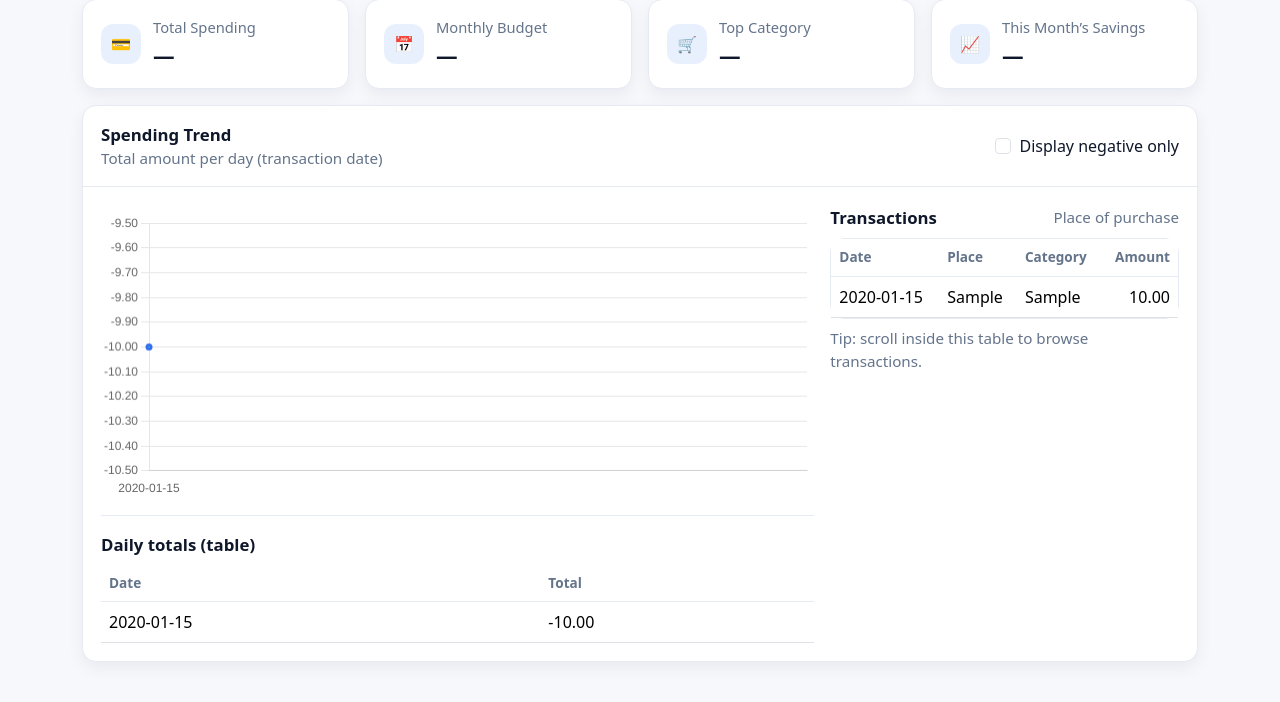
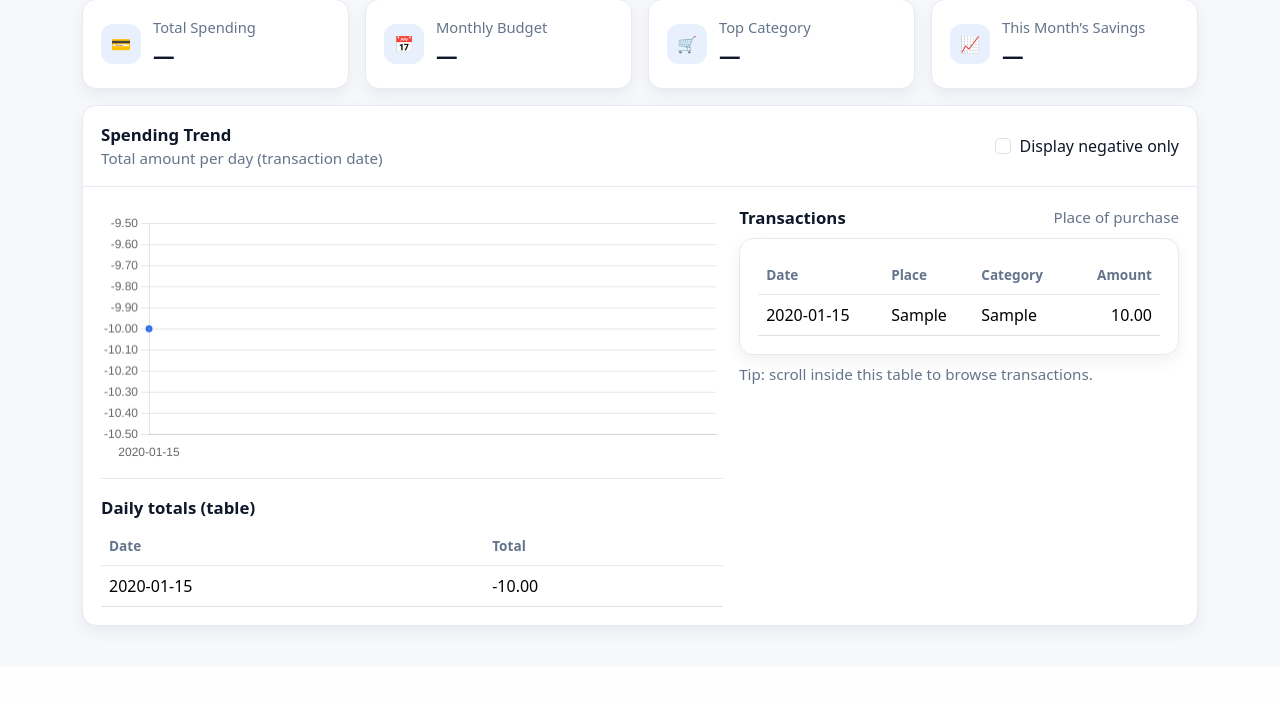
Before and after one commit to bluelazuli1973-cpu/csv_converterII, a Flask app: page /analytics/trend in a window 1280 px wide. Shown: the part 175-877 px from the top of the page. After the commit the page ends 810 px from the top, so only its background shows below. Run offline with Flask 3, Linux system fonts and the light colour scheme; a user stored in the database is signed in; tables that the repository leaves empty hold one stand-in row (values such as "Sample post"); parts of the project's set-up code (start-up, migrations or seed data) failed here and were passed over.

Commit message:
small modifications on the table size

```diff
--- a/app/templates/analytics/trend.html
+++ b/app/templates/analytics/trend.html
@@ -66,7 +66,7 @@
 
       <div class="ui-card-body">
         <div class="row g-3">
-          <div class="col-12 col-lg-8">
+          <div class="col-12 col-lg-7">
             <div class="chart-wrap">
               <canvas id="trendChart" height="120"></canvas>
             </div>
@@ -77,6 +77,7 @@
               <div class="section-title">Daily totals (table)</div>
             </div>
 
+            <div class="scroll-y-360">
               <div class="table-responsive">
                 <table class="table ui-table align-middle">
                   <thead>
@@ -90,16 +91,17 @@
                 </table>
               </div>
             </div>
+          </div>
 
-          <div class="col-12 col-lg-4">
+          <div class="col-12 col-lg-5">
             <div class="d-flex align-items-center justify-content-between mb-2">
               <div class="section-title">Transactions</div>
               <div class="kicker">Place of purchase</div>
             </div>
 
-            <div class="ui-card" style="box-shadow:none;">
-              <div class="ui-card-body" style="padding:0;">
-                <div style="max-height: 520px; overflow:auto;">
+            <div class="ui-card ui-card--flat">
+              <div class="ui-card-body ui-card-body--flush">
+                <div class="scroll-y-640">
                   <table class="table ui-table align-middle mb-0">
                     <thead>
                       <tr>
```
Also changed, not shown: app/templates/dashboard.css (+11 -17 lines). Lines whose indentation alone changed are shown as unchanged.
